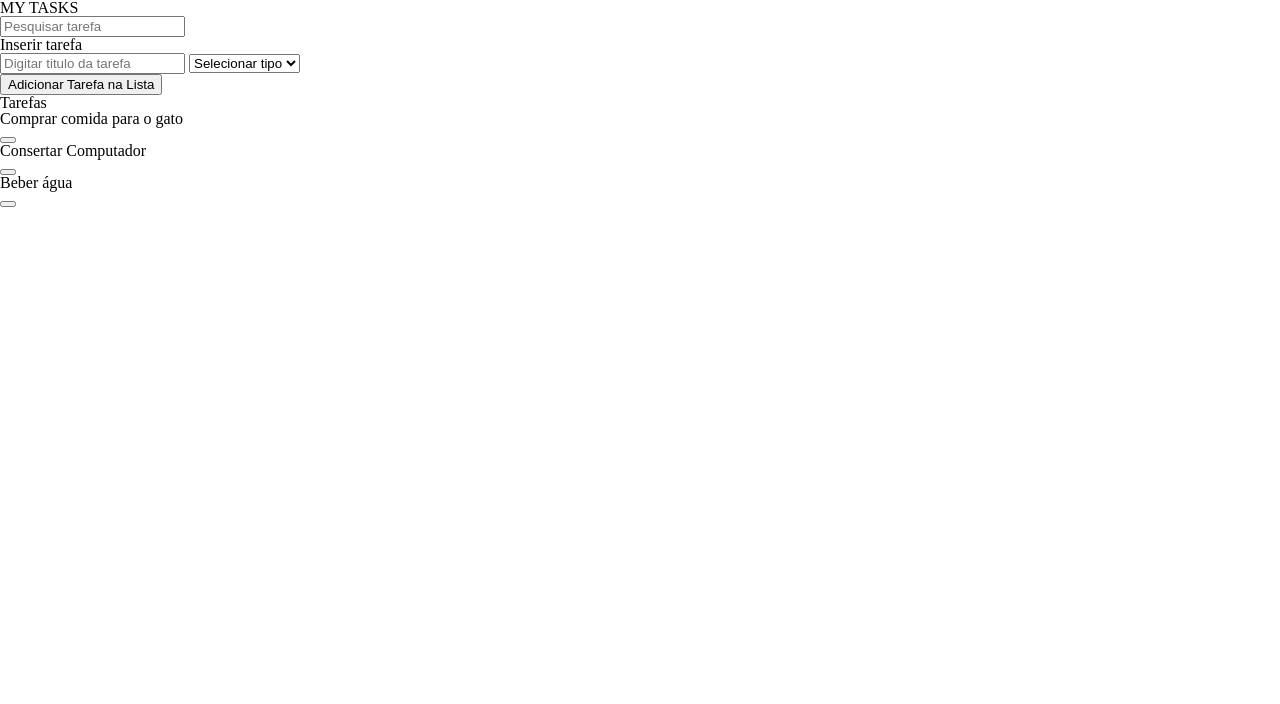
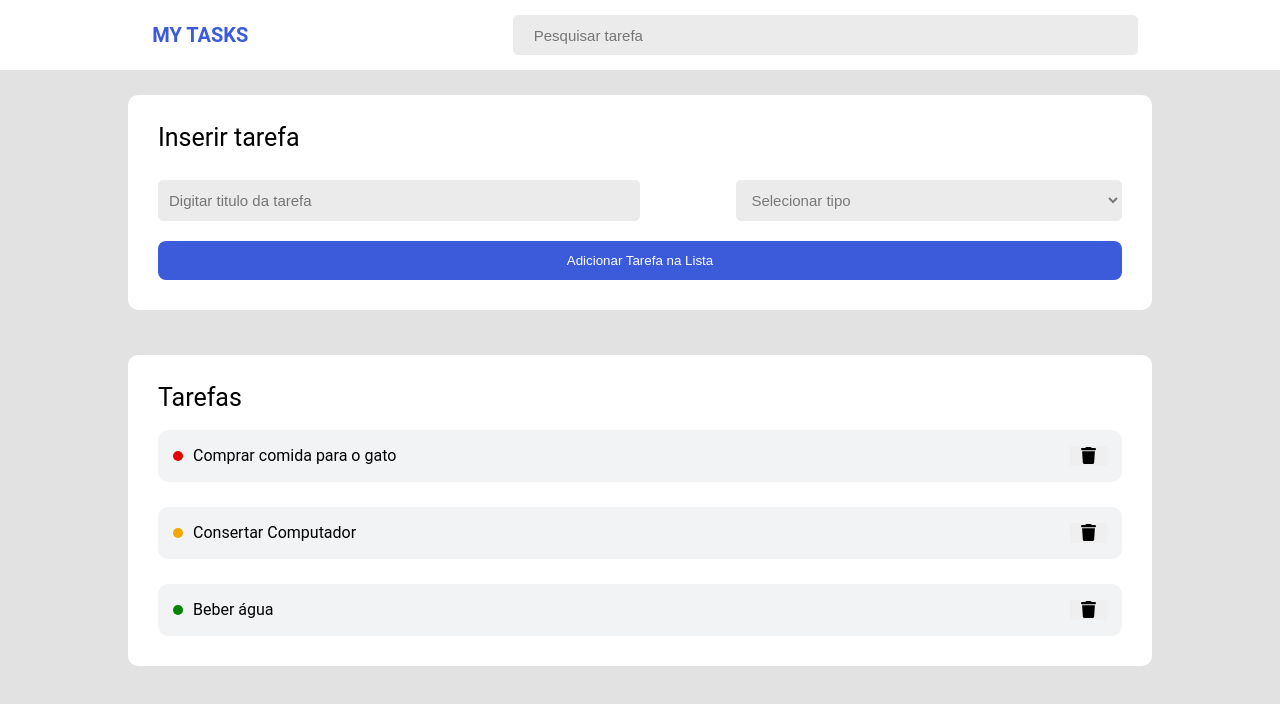
Before and after one commit to Kenzie-Academy-Brasil-Developers/-Kenzie-Academy-Brasil-Developers-m2-lista-de-tarefas, a plain HTML site: page index.html in a window 1280 px wide. Drawn offline with Linux system fonts and the light colour scheme.

Commit message:
Tarefa 1

```diff
--- a/index.html
+++ b/index.html
@@ -59,24 +59,21 @@
               <span class="task-type span-urgent"></span>
               <p>Comprar comida para o gato</p>
             </div>
-            <button class="task__button--remove-task"></button>
-          </li>
+            <button class="task__button--remove-task"><img src="./assets/trash-icon.svg" alt="Lixeira"></button>          </li>
           <!-- Task Exemplo 2 -->
           <li class="task__item">
             <div class="task-info__container">
               <span class="task-type span-important"></span>
               <p>Consertar Computador</p>
             </div>
-            <button class="task__button--remove-task"></button>
-          </li>
+            <button class="task__button--remove-task"><img src="./assets/trash-icon.svg" alt="Lixeira"></button>          </li>
           <!-- Task Exemplo 3 -->
           <li class="task__item">
             <div class="task-info__container">
               <span class="task-type span-normal"></span>
               <p>Beber água</p>
             </div>
-            <button class="task__button--remove-task"></button>
-          </li>
+            <button class="task__button--remove-task"><img src="./assets/trash-icon.svg" alt="Lixeira"></button>          </li>
         </ul>
       </section>
     </main>
--- a/style.css
+++ b/style.css
@@ -0,0 +1,149 @@
+* {
+    box-sizing: border-box;
+  }
+
+  body {
+    background-color: #e2e2e2;
+    display: flex;
+    flex-wrap: wrap;
+    font-family: "Roboto", sans-serif;
+  }
+
+  .header__title {
+    font-size: 20px;
+    color: #3b5bdb;
+    margin: 10px;
+    font-weight: 600;
+  }
+
+  .header__container {
+    width: 100%;
+    background-color: #fff;
+  }
+
+  .header__input--search {
+    padding: 8px;
+    width: 50%;
+    padding-left: 20px;
+  }
+
+  .header__content {
+    display: flex;
+    justify-content: space-around;
+    margin: 15px;
+  }
+
+  .main__container {
+    background-color: #e2e2e2;
+    width: 80%;
+    margin: 0 auto;
+    margin-top: 25px;
+    display: flex;
+    flex-direction: column;
+    gap: 45px;
+  }
+
+  .form__container {
+    width: 100%;
+    padding: 30px;
+    background-color: #fff;
+    border-radius: 10px;
+  }
+
+  .form__title {
+    font-size: 25px;
+    padding-bottom: 30px;
+  }
+
+  .form__input-container {
+    display: flex;
+    justify-content: space-between;
+  }
+
+  .input__box {
+    font-size: 15px;
+    border-radius: 5px;
+    border: 1px solid #ebebeb;
+    background-color: #ebebeb;
+  }
+
+  .form__input--text {
+    width: 50%;
+    font-size: 15px;
+    padding: 10px;
+    margin-bottom: 10px;
+  }
+
+  .form__button--add-task {
+    width: 100%;
+    padding: 12px;
+    margin-top: 10px;
+    border-radius: 8px;
+    border: none;
+    background-color: #3b5bdb;
+    color: #fff;
+  }
+
+  .form__input--priority {
+    width: 40%;
+    padding: 10px;
+    margin-bottom: 10px;
+    color: #797979;
+  }
+
+  h2 {
+    font-size: 25px;
+    padding-bottom: 20px;
+  }
+
+  .tasks__container {
+    background-color: #fff;
+    border-radius: 10px;
+    padding: 30px;
+  }
+  .tasks__list {
+    display: flex;
+    flex-direction: column;
+    gap: 25px;
+  }
+  .task__item {
+    background: #f1f3f5;
+    display: flex;
+    justify-content: space-between;
+    padding: 16px 15px;
+    align-items: center;
+    border-radius: 10px;
+  }
+
+  .task-info__container {
+    display: flex;
+    align-items: center;
+    gap: 10px;
+  }
+
+  .task__button--remove-task {
+    height: 20px;
+    border: none;
+  }
+  .task__button--remove-task img {
+    width: 25px;
+    height: 17px;
+  }
+
+  .task-type {
+    width: 10px;
+    height: 10px;
+    border-radius: 50%;
+  }
+
+  .span-urgent {
+    background-color: #e40404;
+  }
+
+  .span-important {
+    background-color: #f3a703;
+  }
+
+  .span-normal {
+    background-color: #028302;
+  }
```
